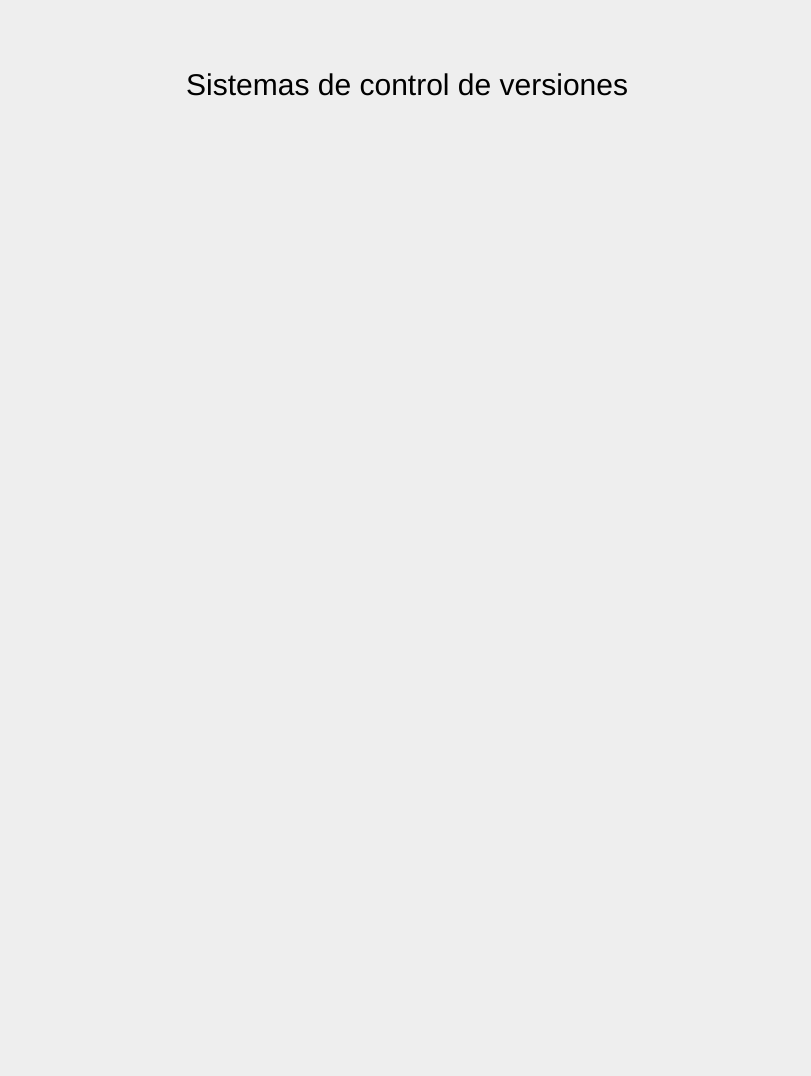
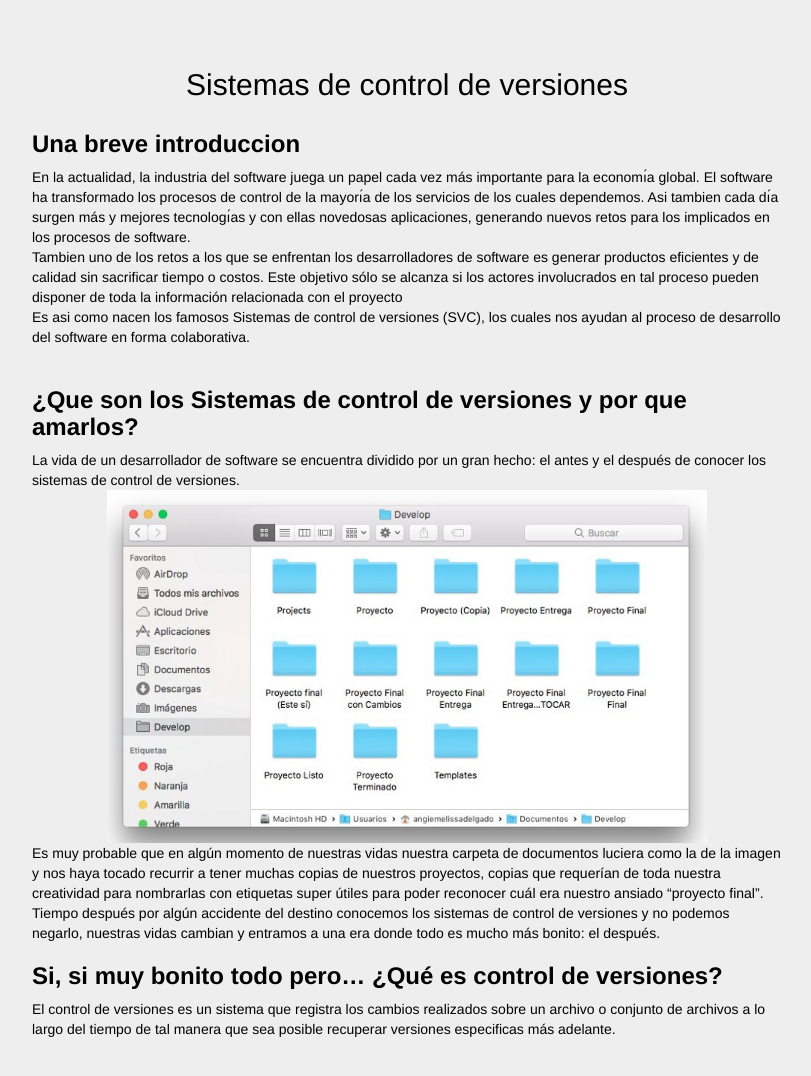
Before and after one commit to SistemasOpE/Git, a plain HTML site: page index.html in a window 1280 px wide. Shown: the whole page, without its empty margins (233-1044 px from the left). Before the commit the page ends 800 px from the top, so only its background shows below. Drawn offline with Linux system fonts and the light colour scheme.

Commit message:
agregando un poco de contenido

```diff
--- a/index.html
+++ b/index.html
@@ -12,7 +12,53 @@
 	<section class="container">
 		<h2 class="text-center">Sistemas de control de versiones</h2>
 
+		<div class="row">
+			<div class="col-md-2"></div>
+			<div class="col-md-8">
+
+				<h3><strong>Una breve introduccion</strong></h3>
+				En la actualidad, la industria del software juega un papel cada vez más importante para la economı́a global. El software ha transformado los procesos de control
+				de la mayorı́a de los servicios de los cuales dependemos. Asi tambien cada dı́a surgen más y mejores tecnologı́as y con ellas novedosas aplicaciones, generando nuevos retos para los implicados en los procesos de software. <br>
+
+				Tambien uno de los retos a los que se enfrentan los desarrolladores de software es generar productos eficientes y de calidad sin sacrificar tiempo o costos.
+				Este objetivo sólo se alcanza si los actores involucrados en tal proceso pueden disponer de toda la información relacionada con el proyecto <br>
+
+				Es asi como nacen los famosos Sistemas de control de versiones (SVC), los cuales nos ayudan al proceso de desarrollo del software en forma colaborativa.
+				<br><br>
+
+				<h3><strong>¿Que son los Sistemas de control de versiones y por que amarlos?</strong></h3>
+
+				La vida de un desarrollador de software se encuentra dividido por un gran hecho: el antes y el después de conocer los sistemas de control de versiones.
+
+				<div class="text-center">
+
+					<img src="imagen1.jpg" alt="" style="width: 600px">
+				</div>
+				Es muy probable que en algún momento de nuestras vidas nuestra carpeta de documentos luciera como la de la imagen y nos haya tocado recurrir a tener muchas copias de nuestros proyectos, copias que requerían de toda nuestra creatividad para nombrarlas con etiquetas super útiles para poder reconocer cuál era nuestro ansiado “proyecto final”.
+
+				Tiempo después por algún accidente del destino conocemos los sistemas de control de versiones y no podemos negarlo, nuestras vidas cambian y entramos a una era donde todo es mucho más bonito: el después.
+
+				<h3><strong>Si, si muy bonito todo pero… ¿Qué es control de versiones?</strong></h3>
+
+
+				El control de versiones es un sistema que registra los cambios realizados sobre un archivo o conjunto de archivos a lo largo del tiempo de tal manera que sea posible recuperar versiones especificas más adelante.
+
+
+
+<!--
+				Un sistema de control de versiones es una herramienta que registra todos los cambios hechos en uno o más proyectos, guardando así versiones del producto en todas sus fases del desarrollo. Las versiones son como fotografías que registran su estado en ese momento del tiempo y se van guardando a medida que se hacen modificaciones al código fuente.
+-->
+
+
+			</div>
+			<div class="col-md-2"></div>
+
+		</div>
+
+
 	</section>
+
+
 	<script language="javascript" src="static/js/jquery-2.1.1.js"></script>
 	<script language="javascript" src="static/js/bootstrap.js"></script>
 </body>
```
Also changed, not shown: imagen1.jpg (added).
